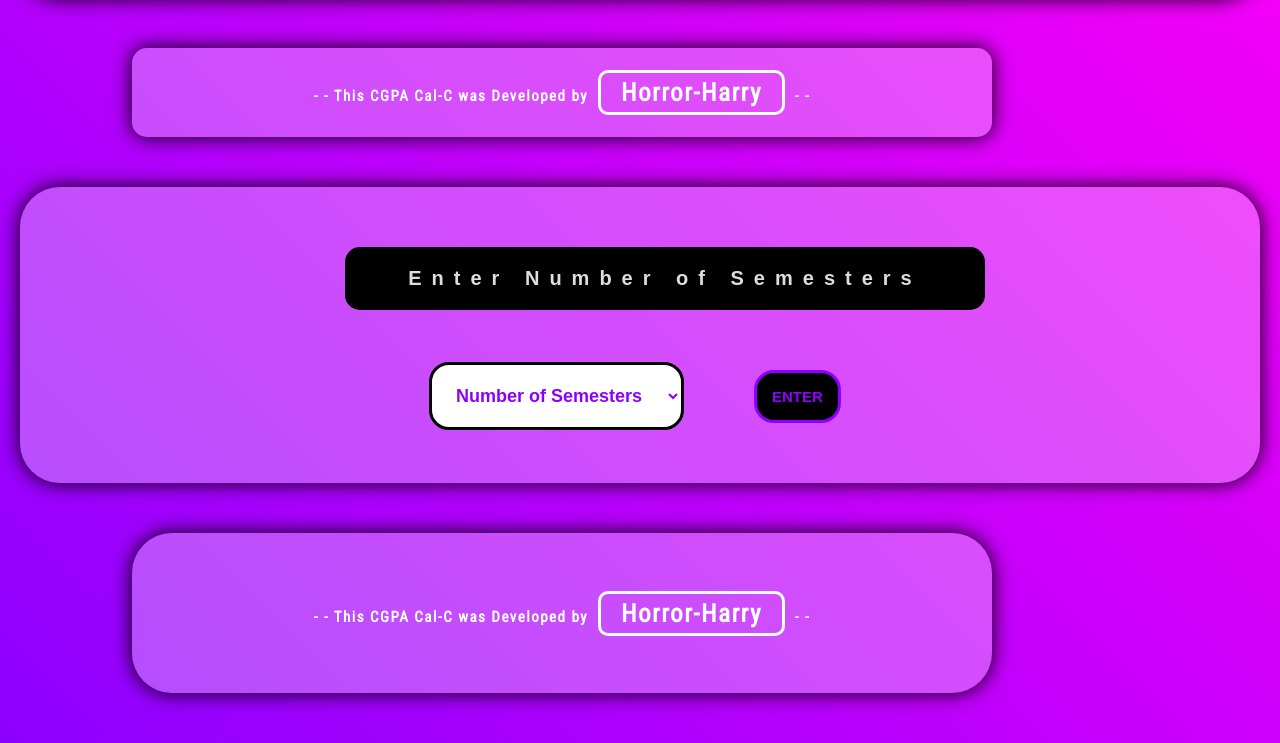
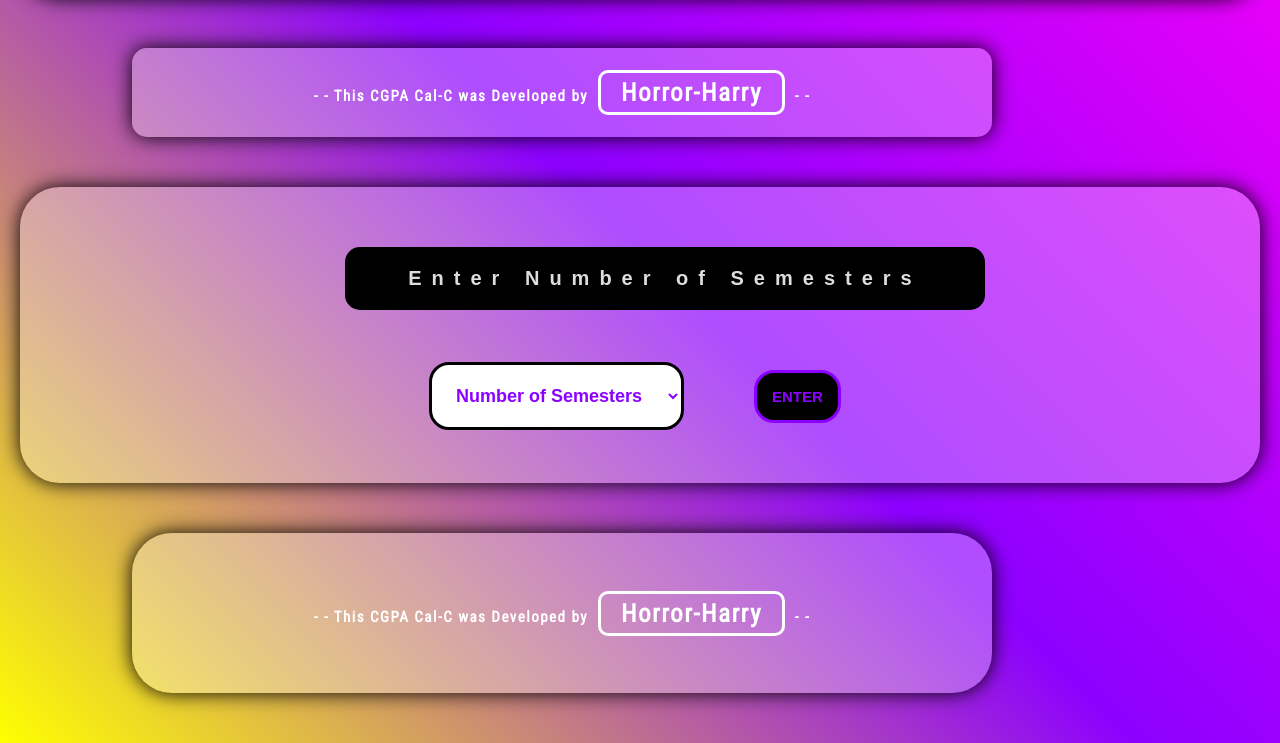
Before and after one commit to mr-hrr-harry/Horror_CGPA_CalC, a plain HTML site: page index.html in a window 1280 px wide. Shown: the part 252-995 px from the top of the page. Drawn offline with nearby package versions, Linux system fonts and the light colour scheme; a web font is replaced by a local one.

Commit message:
gradient change

```diff
--- a/script.js
+++ b/script.js
@@ -1,4 +1,4 @@
-let val;
+ let val;
 let ar=["none"];
 
 function addBox(){
--- a/styles.css
+++ b/styles.css
@@ -10,7 +10,7 @@ body{
     text-align: center;
     font-family: 'Poppins', sans-serif;
     font-family: 'Roboto Condensed', sans-serif;
-    background-image: linear-gradient(225deg, #ff00f7, #8c00ff);
+    background-image: linear-gradient(225deg, #ff00f7, #8c00ff, #ffff00);
     height: 100%;
     width: auto;
 }
@@ -221,6 +221,7 @@ body > section{
 }
 #result1, #intro{
     position: relative;
+    display: inline-table;
     margin: 50px 22.5% 50px auto;
     min-height: 100px;
     width: 800px;
```
